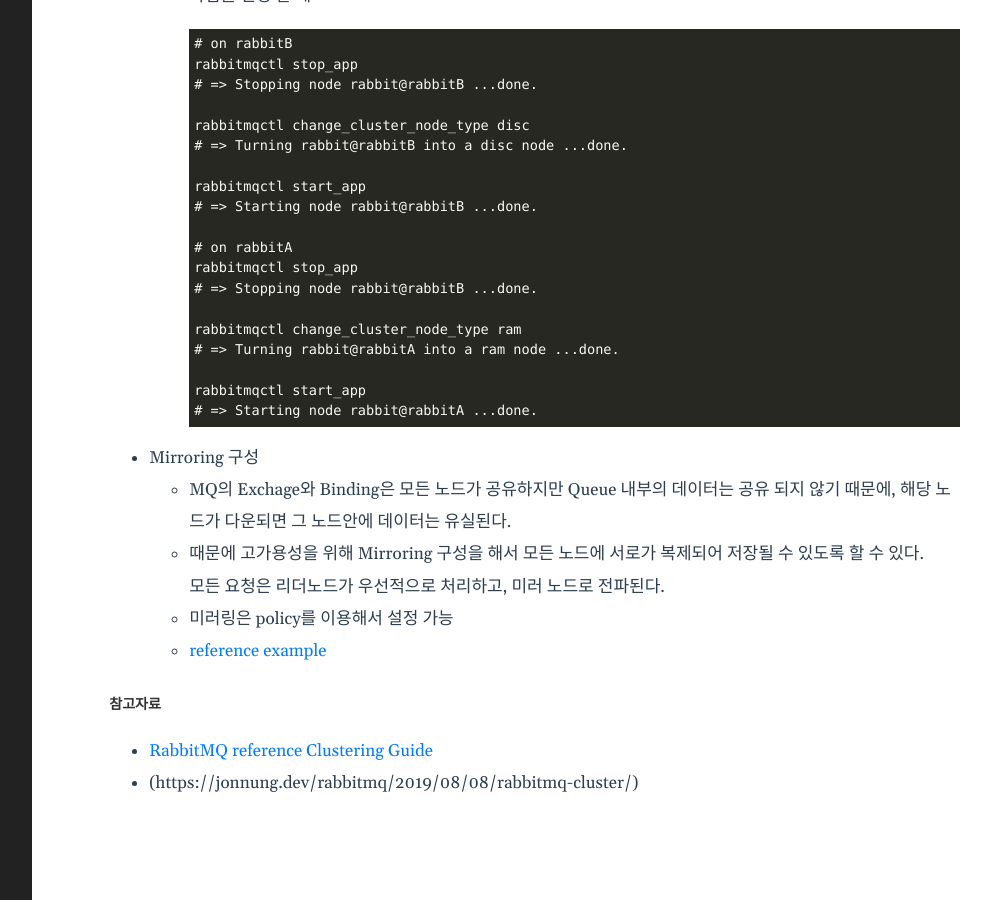
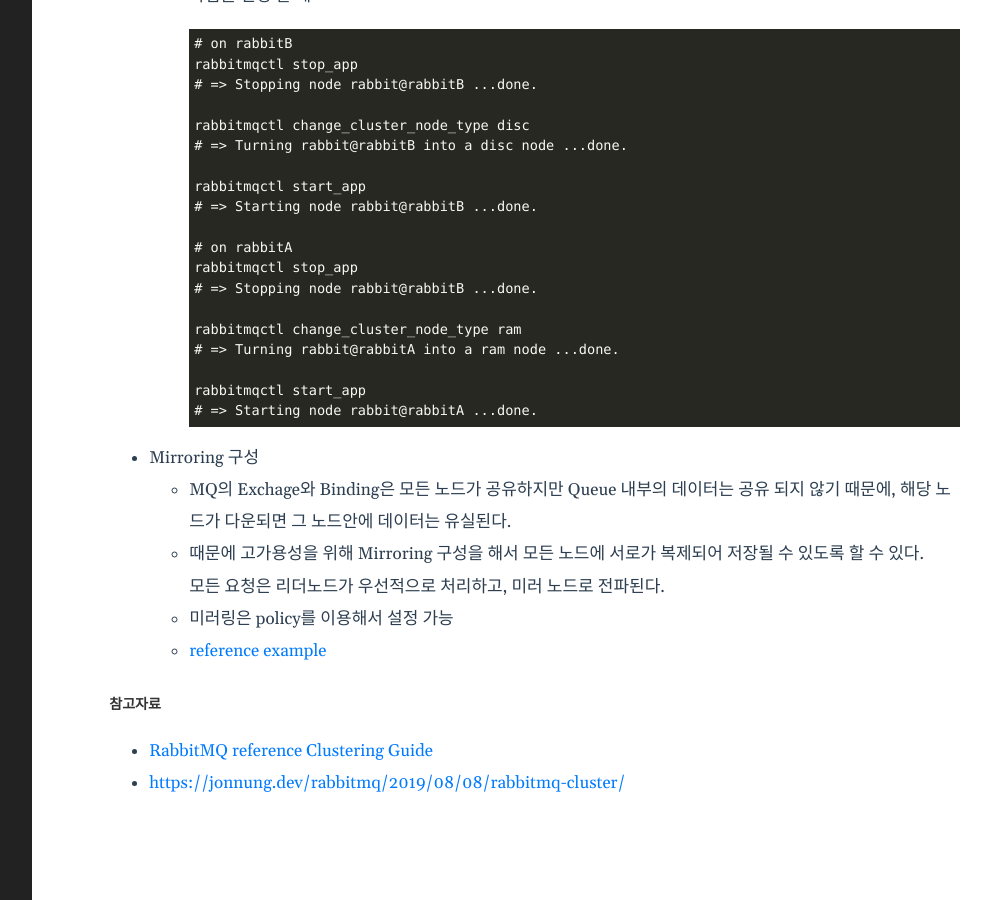
Before and after one commit to ejjoo/jekyll-theme-monos, a Jekyll site: the page built from _posts/2021-05-04-RabbitMQ-Clustering.md, in a window 1280 px wide and 900 px high, scrolled down 2638 px. Shown: the whole window, without its empty margins (243-1234 px from the left). Built offline with Jekyll 4.4.1, drawn with Linux system fonts in a browser that asks for light colours; comment, search, counter and statistics services are not loaded; part of the change alters nothing that is shown.

```diff
--- a/_posts/2021-05-04-RabbitMQ-Clustering.md
+++ b/_posts/2021-05-04-RabbitMQ-Clustering.md
@@ -163,4 +163,4 @@ category: tech
 ##### 참고자료
 
 - [RabbitMQ reference Clustering Guide](https://www.rabbitmq.com/clustering.html)
-- (https://jonnung.dev/rabbitmq/2019/08/08/rabbitmq-cluster/)
+- [https://jonnung.dev/rabbitmq/2019/08/08/rabbitmq-cluster/](https://jonnung.dev/rabbitmq/2019/08/08/rabbitmq-cluster/)
```
